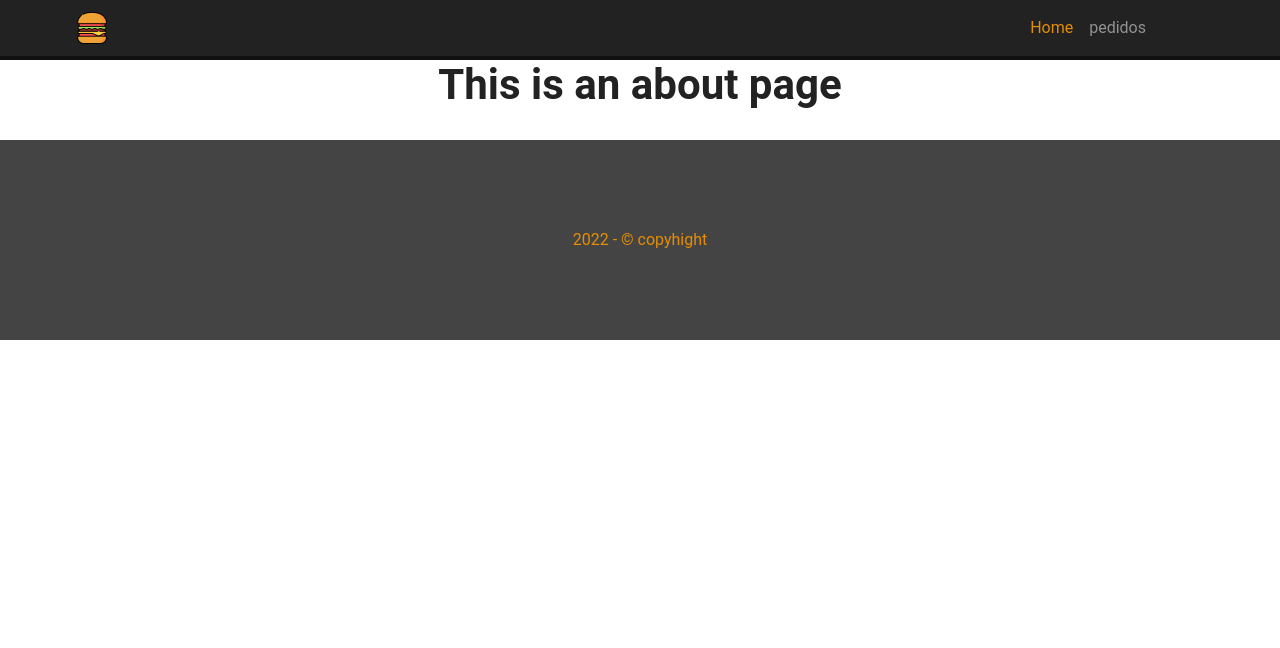
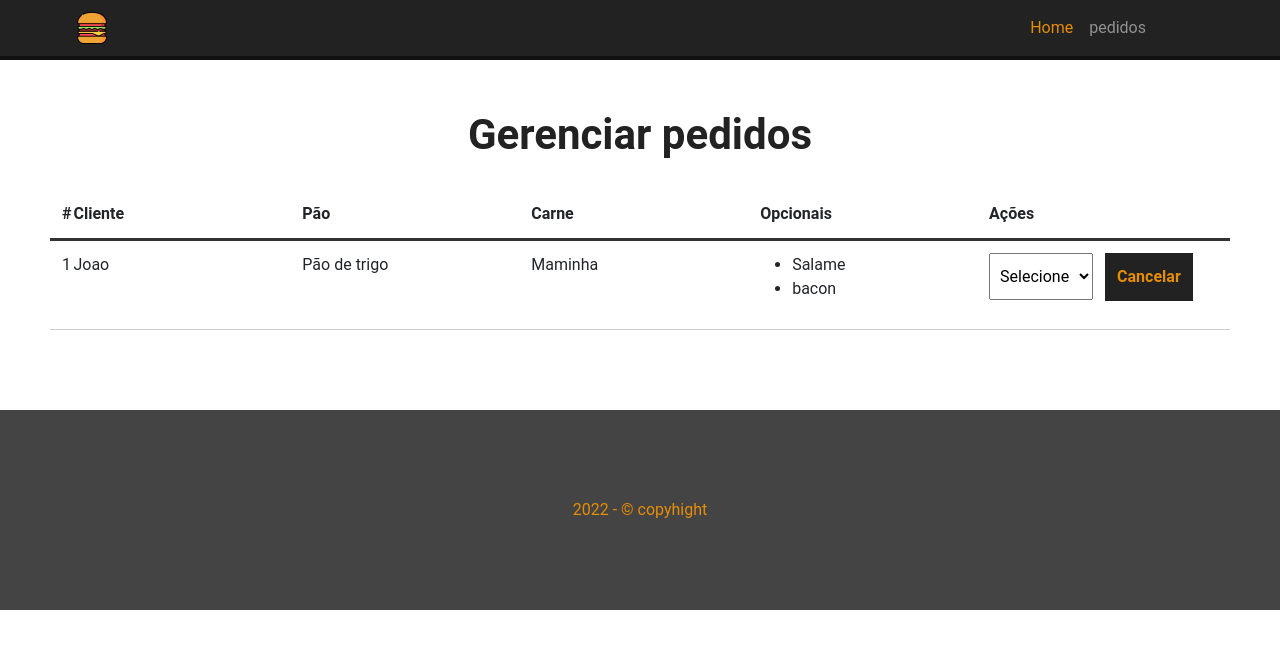
Before and after one commit to jeanevertonoficial/BurgerOBrabo, a Vue app: page /pedidos in a window 1280 px wide. Shown: the top 648 px of the page. Built offline with nearby package versions, Linux system fonts and the light colour scheme.

Commit message:
estilizando o dasboard de pedidos

```diff
--- a/db/db.json
+++ b/db/db.json
@@ -165,6 +165,18 @@
       ],
       "status": "Solicitado",
       "id": 7
+    },
+    {
+      "nome": "Everton",
+      "carne": " Picanha ",
+      "pao": " Parmesão e Orégano ",
+      "opcionais": [
+        " Bacon ",
+        " Pepino ",
+        " Cebola roxa "
+      ],
+      "status": "Solicitado",
+      "id": 8
     }
   ]
 }
--- /dev/null
+++ b/src/components/Dasboard.vue
@@ -0,0 +1,99 @@
+<template>
+  <div id="burguer-table">
+    <div>
+      <div id="burguer-table-heading">
+        <div class="order-id">#</div>
+        <div>Cliente</div>
+        <div>Pão</div>
+        <div>Carne</div>
+        <div>Opcionais</div>
+        <div>Ações</div>
+      </div>
+      <div id="burger-table-rows">
+        <div class="burger-table-row">
+          <div class="order-number">1</div>
+          <div>Joao</div>
+          <div>Pão de trigo</div>
+          <div>Maminha</div>
+          <div>
+            <ul>
+              <li>Salame</li>
+              <li>bacon</li>
+            </ul>
+          </div>
+          <div>
+            <select name="status" class="status">
+              <option value="">Selecione</option>
+            </select>
+            <button class="delete-btn">Cancelar</button>
+          </div>
+        </div>
+      </div>
+    </div>
+  </div>
+</template>
+
+<script>
+export default {
+  name: "Dasboard"
+}
+</script>
+
+<style scoped>
+#burguer-table {
+  max-width: 1200px;
+  margin: 0 auto;
+}
+
+#burguer-table-heading,
+#burger-table-rows,
+.burger-table-row {
+  display: flex;
+  flex-direction: row;
+}
+
+#burguer-table-heading {
+  font-weight: bold;
+  padding: 12px;
+  border-bottom: 3px solid #333;
+}
+
+#burguer-table-heading div,
+.burger-table-row div {
+  width: 100%;
+}
+
+.burger-table-row {
+  width: 100%;
+  padding: 12px;
+  border-bottom: 1px solid #ccc;
+}
+
+#burguer-table-heading .order-id,
+.burger-table-row .order-number {
+  width: 5%;
+}
+
+select {
+  padding: 12px 6px;
+  margin-right: 12px;
+}
+
+.delete-btn {
+  background: #222;
+  color: #e58d04;
+  font-weight: bold;
+  border: 2px solid #222;
+  padding: 10px;
+  font-size: 16px;
+  margin: 0 auto;
+  cursor: pointer;
+  transition: 0.5s;
+
+}
+
+.delete-btn:hover {
+  background: #e58d04;
+  color: #222222;
+}
+</style>
--- a/src/views/Pedidos.vue
+++ b/src/views/Pedidos.vue
@@ -1,5 +1,16 @@
 <template>
-  <div class="about">
-    <h1>This is an about page</h1>
+  <div class="main-container">
+    <h1>Gerenciar pedidos</h1>
+    <Dasboard/>
   </div>
 </template>
+
+<script>
+
+import Dasboard from "@/components/Dasboard";
+export default {
+  name: "Pedidos",
+  components: {Dasboard}
+
+}
+</script>
```
